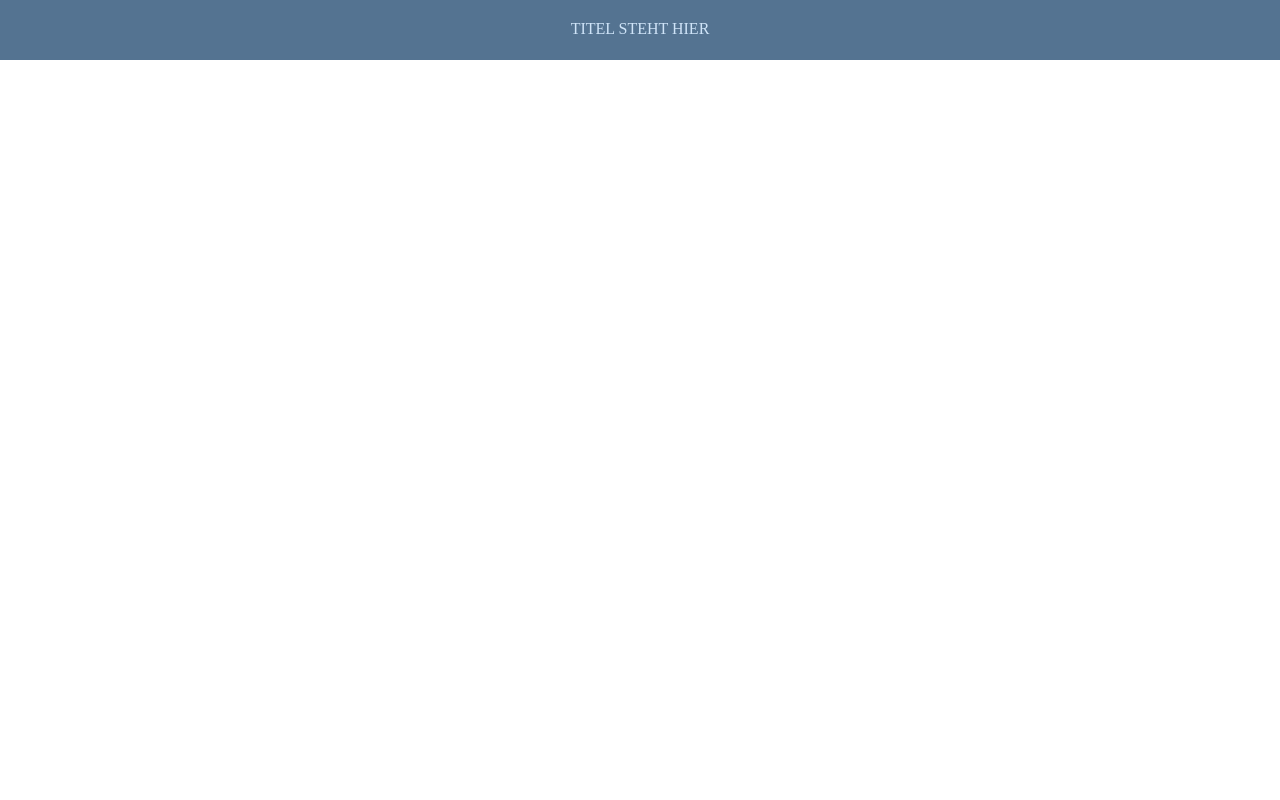
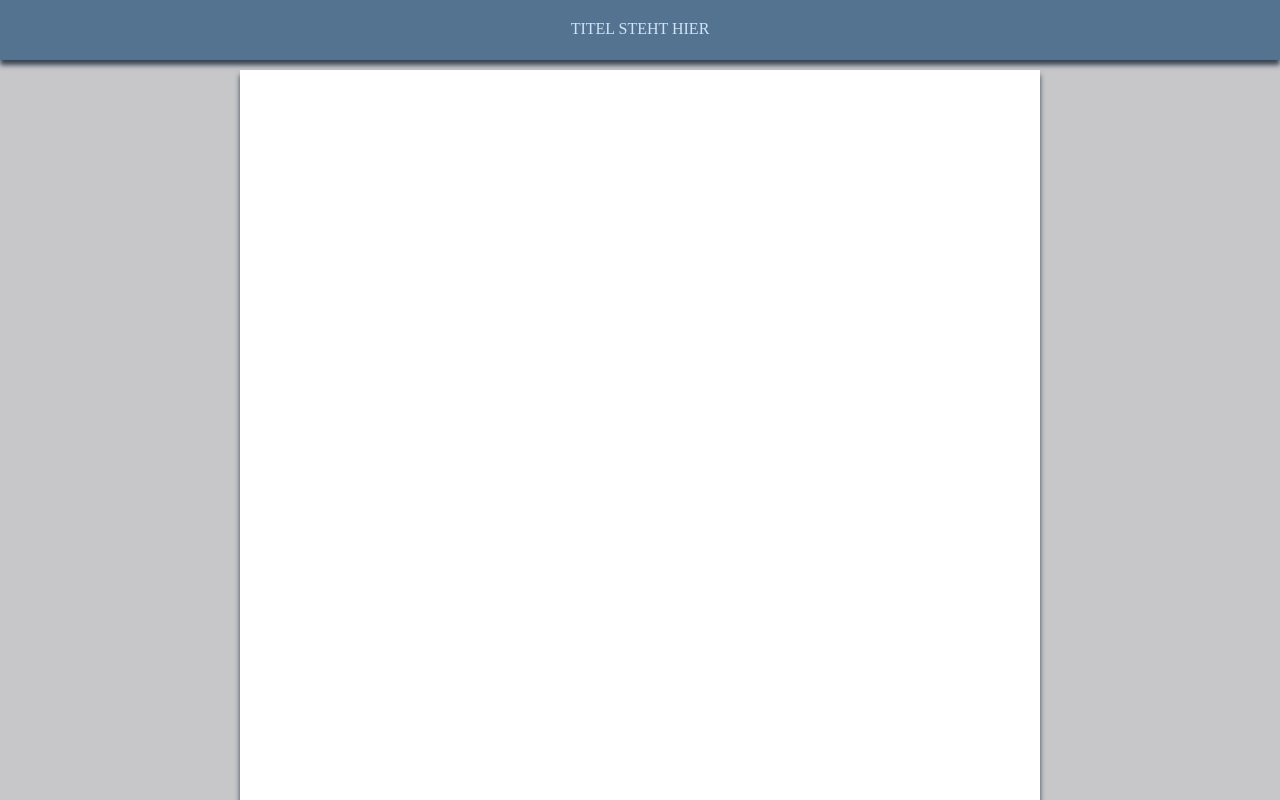
Before and after one commit to TokeyChan/slugline, an Electron app: page views/index.html in a window 1280 px wide. Drawn offline with Linux system fonts and the light colour scheme.

Commit message:
index.html and index.css changed :)

```diff
--- a/stylesheets/index.css
+++ b/stylesheets/index.css
@@ -1,25 +1,48 @@
+:root {
+    --darkblue: rgb(84, 115, 145);
+    --lightgray: rgb(199, 199, 202);
+    --shadow: rgb(55, 67, 80);
+}
 body {
     margin: 0;
+    background-color: var(--lightgray);
 }
 #header {
     height: 60px;
     background-color: rgb(84, 115, 145);
     display: grid;
     grid-template-columns: 1fr 1fr 1fr;
+    box-shadow: 0px 5px 5px var(--shadow);
+    position: relative;
+    z-index: 1;
 }
 #header_middle {
     text-align: center;
     padding: 20px;
     color:rgb(207, 228, 248);
 }
-
-@media only screen and (max-width: 600px)
+#writer_container {
+    height: calc(100vh - 60px);
+    display: grid;
+    overflow: scroll;
+    overscroll-behavior: contain;
+}
+#writer_main {
+    background-color: rgb(255, 255, 255);
+    box-shadow: 0px 5px 5px var(--shadow);
+    position: relative;
+    margin-top: 10px;
+    height: 300vh;
+}
+@media only screen and (max-width: 800px)
 {
-    #writer_left, #writer_right {
-
+    #writer_container {
+        grid-template-columns: 0fr 1fr 0fr;
     }
 }
-@media only screen and (min-width: 600px)
+@media only screen and (min-width: 800px)
 {
-    /*  */
+    #writer_container {
+        grid-template-columns: minmax(0, 1fr) 800px minmax(0, 1fr);
+    }
 }
--- a/views/index.html
+++ b/views/index.html
@@ -21,13 +21,13 @@
         </div>
 
         <div id="writer_container">
-            <div id="writer_left">
+            <div class="writer_sibling right">
 
             </div>
             <div id="writer_main">
 
             </div>
-            <div id="writer_right">
+            <div class="writer_sibling right">
 
             </div>
         </div>
```
Also changed, not shown: 2 other files.
